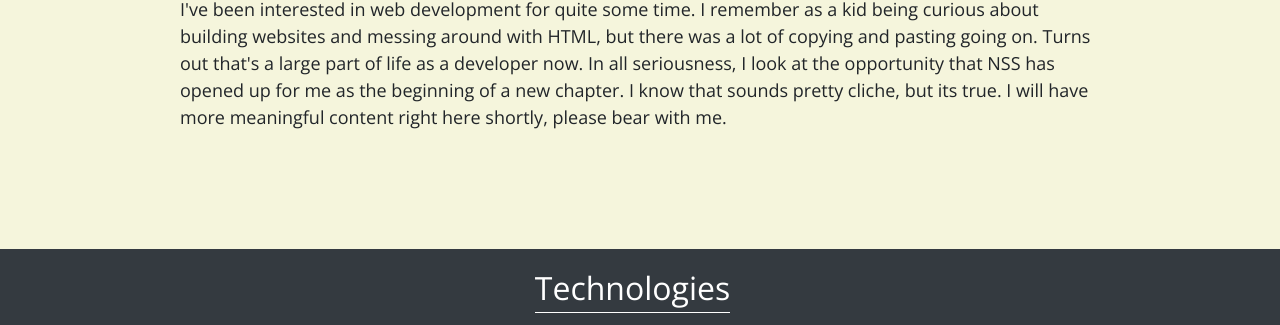
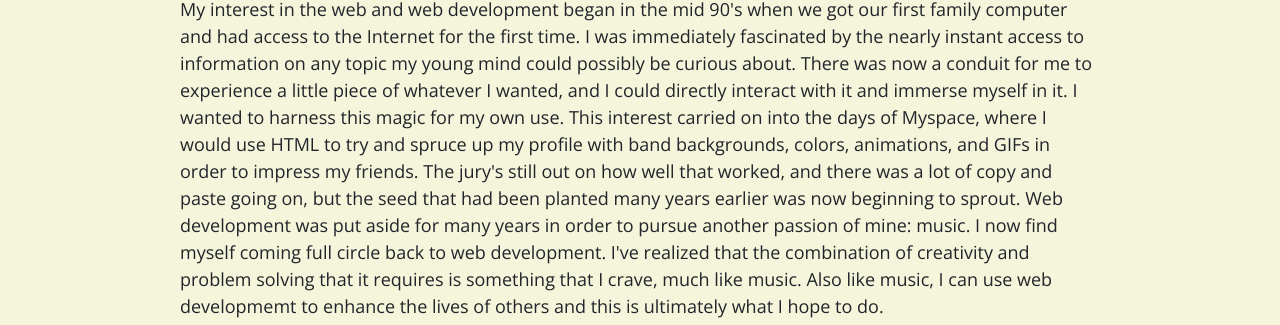
Before and after one commit to davideverett89/personal-bio-site, a website built with webpack: page src/index.html in a window 1280 px wide. Shown: the part 610-935 px from the top of the page. Built offline with nearby package versions, Linux system fonts and the light colour scheme; some packages are replaced by stand-ins of ours; no server answers; files whose address does not match are found by name.

Commit message:
Draft of bio done.

```diff
--- a/src/index.html
+++ b/src/index.html
@@ -20,19 +20,27 @@
     <img class="img-fluid" src="https://imgur.com/sRdL6MQ.png" alt="My Picture"/>
     <div class="my-5 fullPage my-bio" id="bioPage">
         <h2 class="about-me display-4">About Me</h2>
-        <p id="my-bio">I've been interested in web development for quite some time.  I remember as a kid being curious about building websites and messing around with HTML, but there was a lot of copying and pasting going on.  Turns out that's a large part of life as a developer now.  In all seriousness, I look at the opportunity that NSS has opened up for me as the beginning of a new chapter.  I know that sounds pretty cliche, but its true.  I will have more meaningful content right here shortly, please bear with me.</p>
+        <p id="my-bio">My interest in the web and web development began in the mid 90's when we got our first family computer and had access to the Internet for the first time.
+            I was immediately fascinated by the nearly instant access to information on any topic my young mind could possibly be curious about.
+            There was now a conduit for me to experience a little piece of whatever I wanted, and I could directly interact with it and immerse myself in it.  I wanted to harness this magic for my own use.
+            This interest carried on into the days of Myspace, where I would use HTML to try and spruce up my profile with band backgrounds, colors, animations, and GIFs in order to impress my friends.
+            The jury's still out on how well that worked, and there was a lot of copy and paste going on, but the seed that had been planted many years earlier was now beginning to sprout.
+            Web development was put aside for many years in order to pursue another passion of mine: music.  I now find myself coming full circle back to web development.
+            I've realized that the combination of creativity and problem solving that it requires is something that I crave, much like music.
+            Also like music, I can use web developmemt to enhance the lives of others and this is ultimately what I hope to do.
+        </p>
     </div>
     <div class="mb-2 w-100 text-center fullPage my-tech bg-dark" id="technologiesPage">
         <h2 id="tech-header">Technologies</h2>
         <ul class="tech">
             <li><i class="fab fa-git-alt fa-7x"></i></li>
+            <li><i class="fab fa-github fa-7x"></i></li>
             <li><i class="fab fa-html5 fa-7x"></i></li>
             <li><i class="fab fa-css3-alt fa-7x"></i></li>
             <li><i class="fab fa-js fa-7x"></i></li>
             <li><i class="fab fa-bootstrap fa-7x"></i></li>
+            <li><i class="fab fa-sass fa-7x"></i></li>
             <li><i class="fab fa-npm fa-7x"></i></li>
-            <li><i class="fab fa-sass fa-7x"></i></li>
-            <li><i class="fab fa-github fa-7x"></i></li>
             <li><i class="fab fa-react fa-7x"></i></li>
         </ul>
     </div>
```
